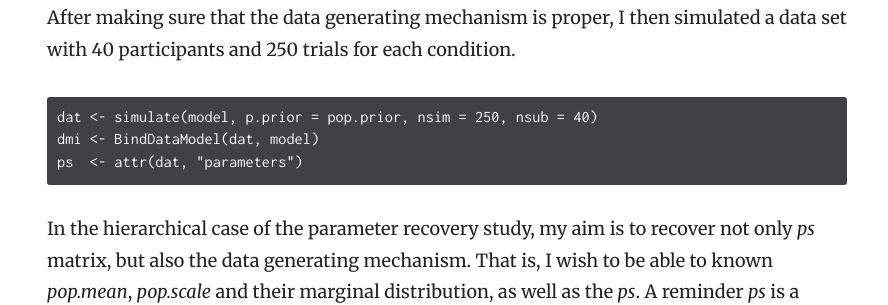
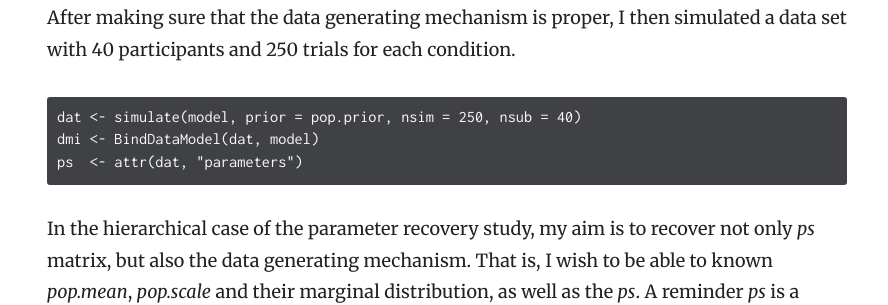
Before and after one commit to yxlin/yxlin.github.io, a Jekyll site: the page built from _docs/random-effect-model/hddm.md, in a window 1280 px wide and 900 px high, scrolled down 1815 px. Shown: the part 151-456 px from the top of the window, without its empty margins (343-1231 px from the left). Built offline with Jekyll 4.4.1, drawn with Linux system fonts in a browser that asks for light colours.

````diff
--- a/_docs/random-effect-model/hddm.md
+++ b/_docs/random-effect-model/hddm.md
@@ -59,7 +59,7 @@ simulated a data set with 40 participants and 250 trials for each
 condition.
 
 ```
-dat <- simulate(model, p.prior = pop.prior, nsim = 250, nsub = 40)
+dat <- simulate(model, prior = pop.prior, nsim = 250, nsub = 40)
 dmi <- BindDataModel(dat, model)
 ps  <- attr(dat, "parameters")
 ```
````
